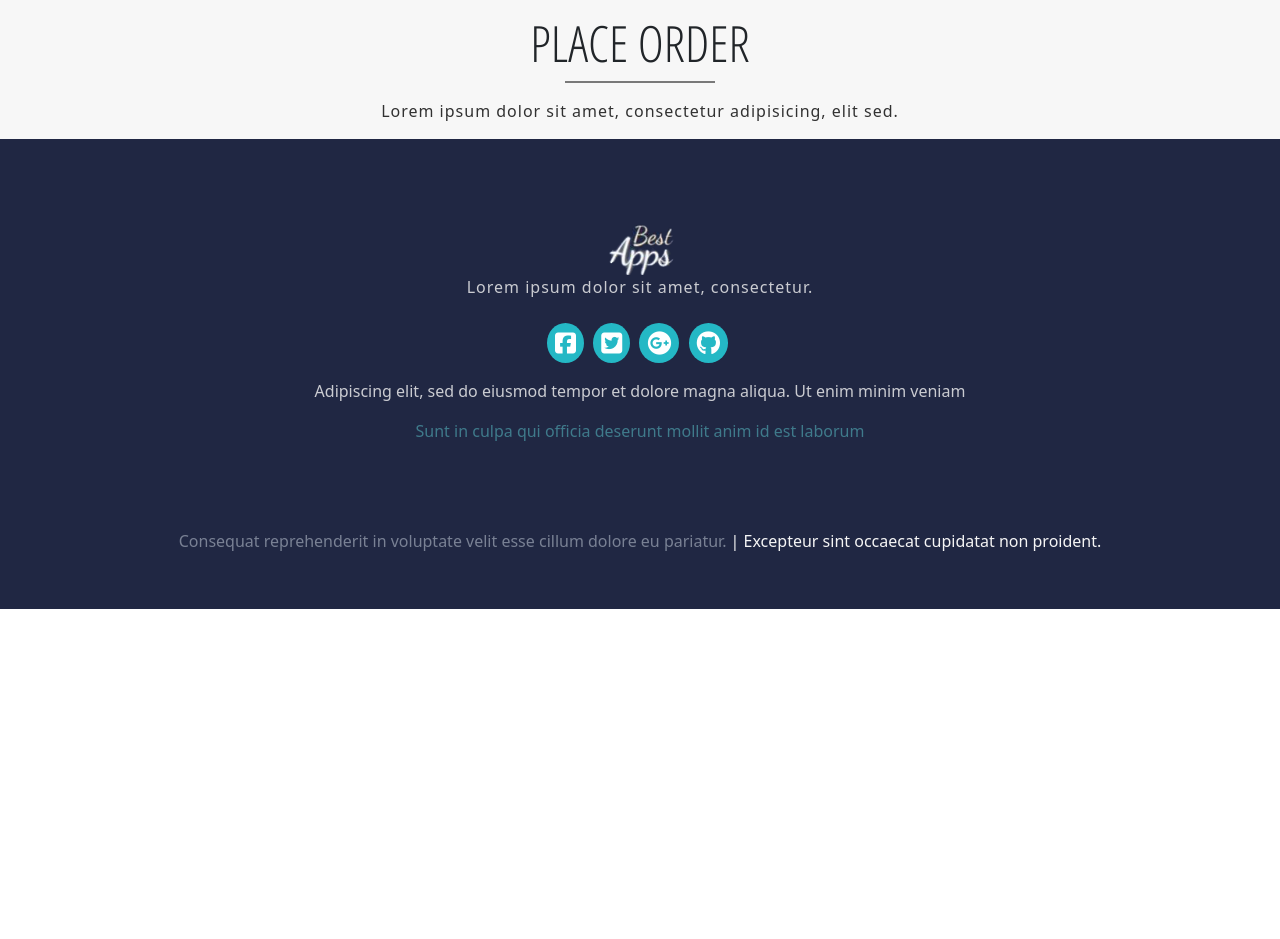
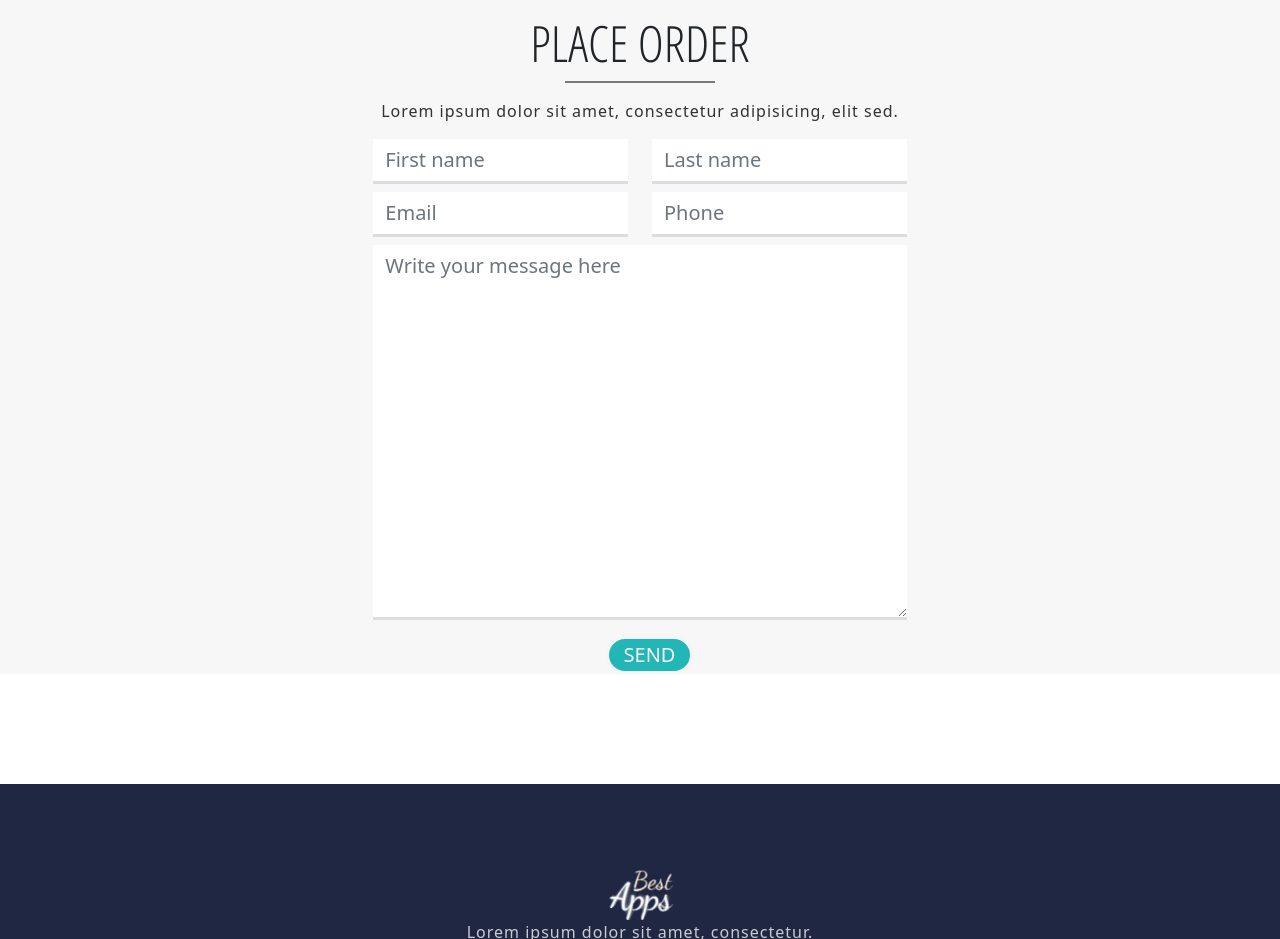
Before and after one commit to xakepa/best-apps, a website: page index.html in a window 1280 px wide. Shown: the part 4520-5459 px from the top of the page. Before the commit the page ends 5129 px from the top, so only its background shows below. Drawn offline with nearby package versions, Linux system fonts and the light colour scheme.

Commit message:
form done

```diff
--- a/index.html
+++ b/index.html
@@ -567,6 +567,39 @@
             adipisicing, elit sed.
           </p>
         </div>
+      </div>
+
+      <form action="" class="form-order col-10 col-lg-5 mx-auto">
+        <div class="row pb-2 justify-content-center">
+          <div class="col-10 col-lg-6">
+            <input type="text" class="form-control" placeholder="First name">
+          </div>
+          <div class="col-10 col-lg-6">
+            <input type="text" class="form-control" placeholder="Last name">
+          </div>
+        </div>
+
+        <div class="row mb-2 row mb-2 justify-content-center">
+          <div class="col-10 col-lg-6">
+            <input type="email" class="form-control" placeholder="Email">
+          </div>
+          <div class="col-10 col-lg-6 justify-content-center">
+            <input type="tel" class="form-control" placeholder="Phone">
+          </div>
+        </div>
+
+        <div class="row justify-content-center mb-3">
+          <div class="col-10 col-lg-12">
+            <textarea rows="12" class="form-control" placeholder="Write your message here"></textarea>
+          </div>
+        </div>
+
+        <div class="row form-controls justify-content-center">
+          <div class="col-2">
+            <button class="default-btn btn-white btn-animate form-submit" type="submit">Send</button>
+          </div>
+        </div>
+      </form>
     </section>
   </main>
 
--- a/styles/style.css
+++ b/styles/style.css
@@ -537,6 +537,28 @@ button.btn-buy:hover {
   font-weight: 600;
 }
 
+.form-order {
+  margin-bottom: 110px;
+}
+
+.form-order input,
+.form-order textarea {
+  border: none;
+  border-radius: 0;
+  border-bottom: 3px solid #79819438;
+  font-size: 20px;
+}
+
+.form-submit {
+  background: #22b6b6;
+  color: #fafafa;
+  padding: 1px 15px;
+}
+
+.form-submit:hover {
+  border-color: #79819438;
+}
+
 .footer {
   background: #202743;
   color: #fafafa;
```
